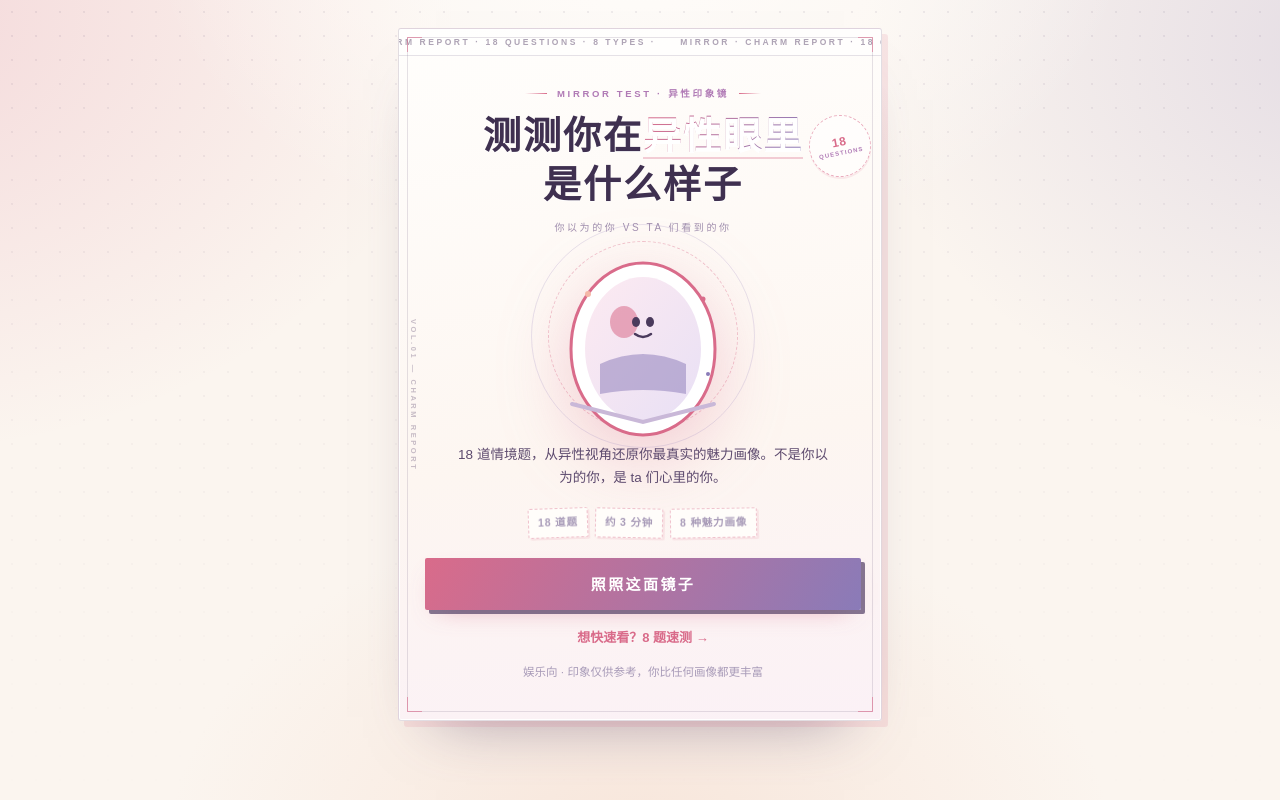
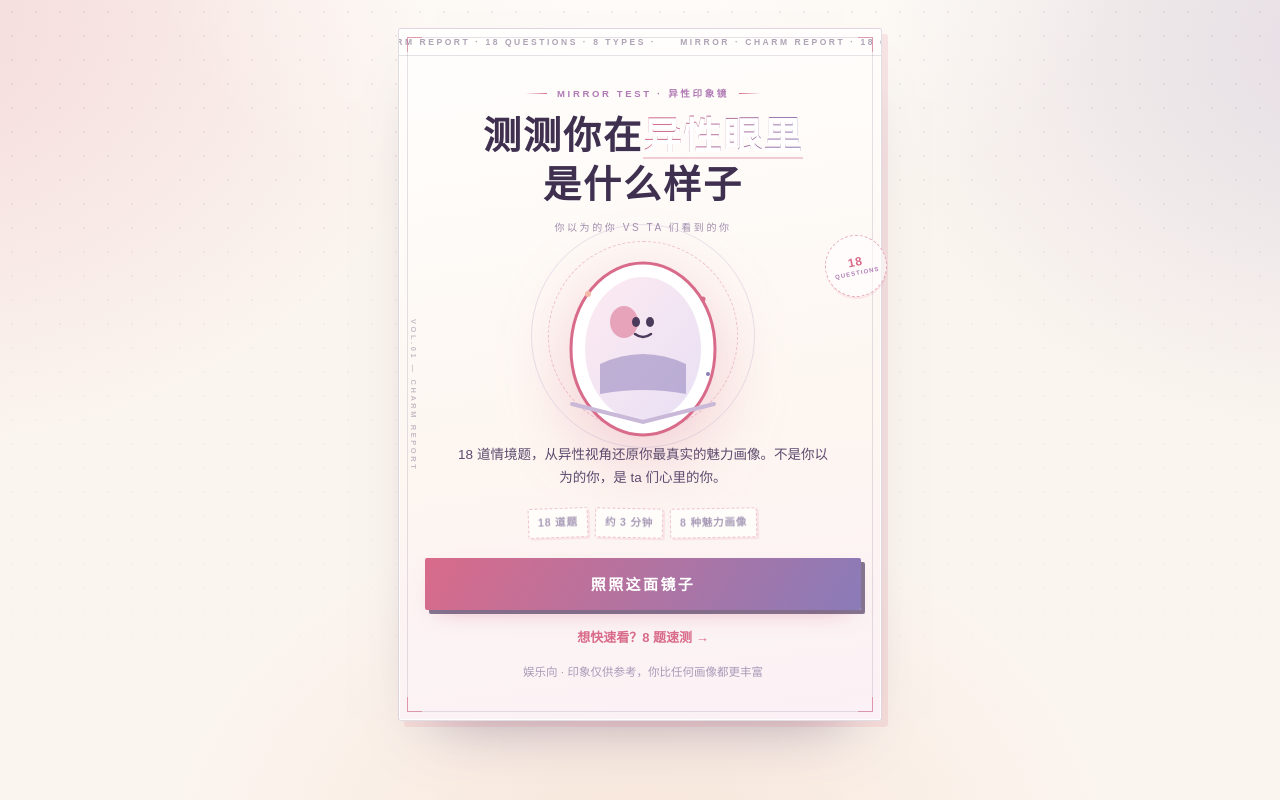
Before and after one commit to hdwhjqdj/quiz-tests, a plain HTML site: page opposite-sex-quiz.html in a window 1280 px wide. Drawn offline with Linux system fonts and the light colour scheme.

Commit message:
fix: stamp position opposite-sex-quiz.html

```diff
--- a/opposite-sex-quiz.html
+++ b/opposite-sex-quiz.html
@@ -145,7 +145,7 @@ body::before{content:"";position:fixed;inset:0;pointer-events:none;z-index:0;bac
 .tick span{white-space:nowrap;padding-right:24px;font-size:8.5px;letter-spacing:.3em;font-weight:700;color:rgba(93,74,110,.5)}
 @keyframes marq{to{transform:translateX(-50%)}}
 .side{position:absolute;left:7px;top:42%;writing-mode:vertical-rl;font-size:7.5px;letter-spacing:.34em;font-weight:700;color:rgba(93,74,110,.34);pointer-events:none}
-.stamp{position:absolute;right:10px;top:86px;width:62px;height:62px;border:1px dashed rgba(217,107,138,.55);border-radius:50%;display:flex;flex-direction:column;align-items:center;justify-content:center;transform:rotate(-11deg);background:rgba(255,255,255,.55);color:var(--rose);font-weight:900;font-size:12px;letter-spacing:.06em;line-height:1;pointer-events:none;box-shadow:0 2px 0 rgba(217,107,138,.12)}
+.stamp{position:absolute;right:-6px;top:206px;width:62px;height:62px;border:1px dashed rgba(217,107,138,.55);border-radius:50%;display:flex;flex-direction:column;align-items:center;justify-content:center;transform:rotate(-11deg);background:rgba(255,255,255,.55);color:var(--rose);font-weight:900;font-size:12px;letter-spacing:.06em;line-height:1;pointer-events:none;box-shadow:0 2px 0 rgba(217,107,138,.12)}
 .stamp small{font-size:6px;letter-spacing:.18em;color:#b07ab5;font-weight:800;margin-top:2px}
 .cover .kicker{font-size:9.5px;letter-spacing:.28em;color:#b07ab5}
 .cover h1{font-family:"Songti SC","STSong","SimSun","Noto Serif SC",serif;font-size:clamp(30px,8.6vw,38px);line-height:1.3;letter-spacing:2px;background:none;-webkit-text-fill-color:#3f3050;color:#3f3050;text-shadow:0 1px 0 #fff}
```
